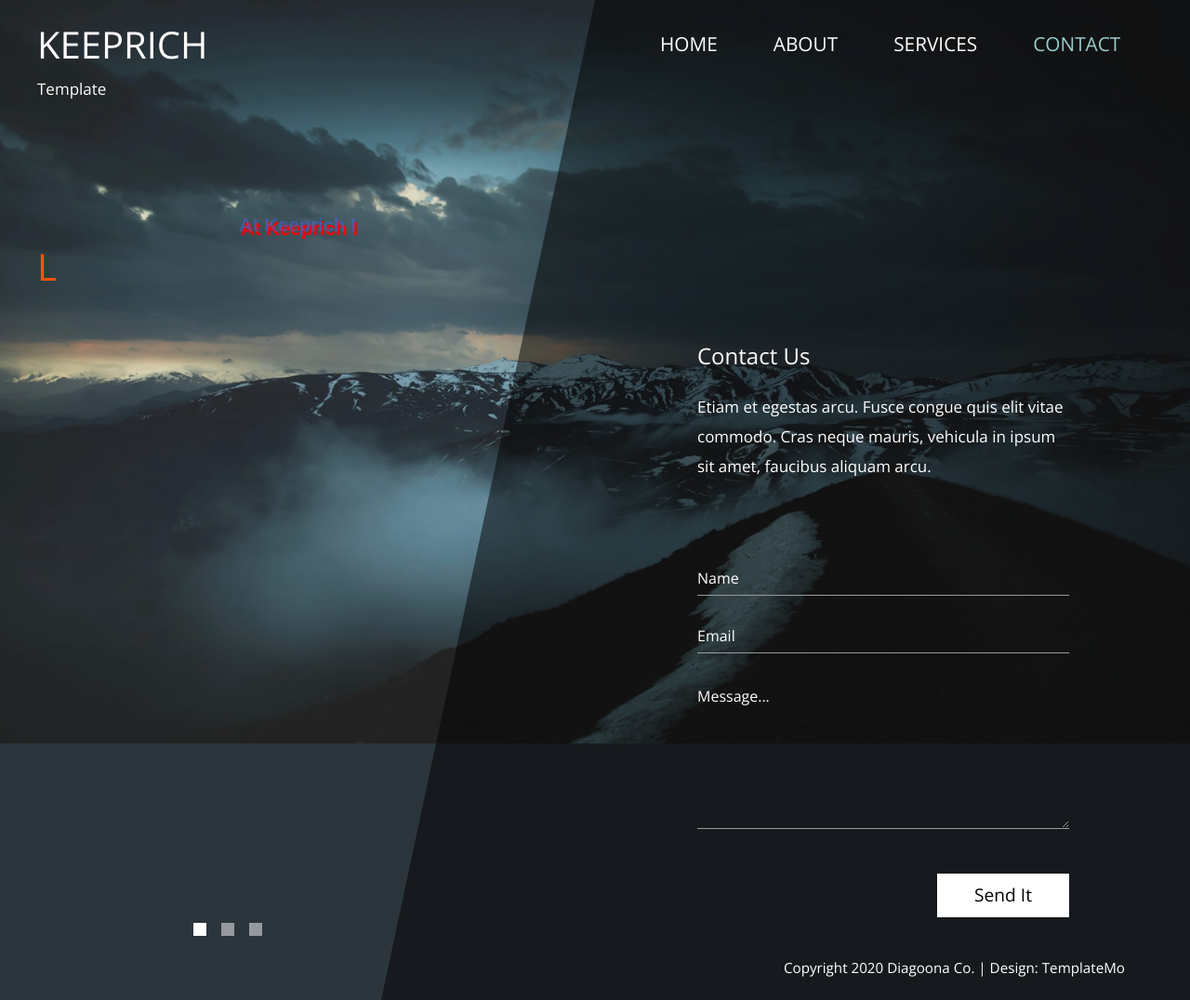
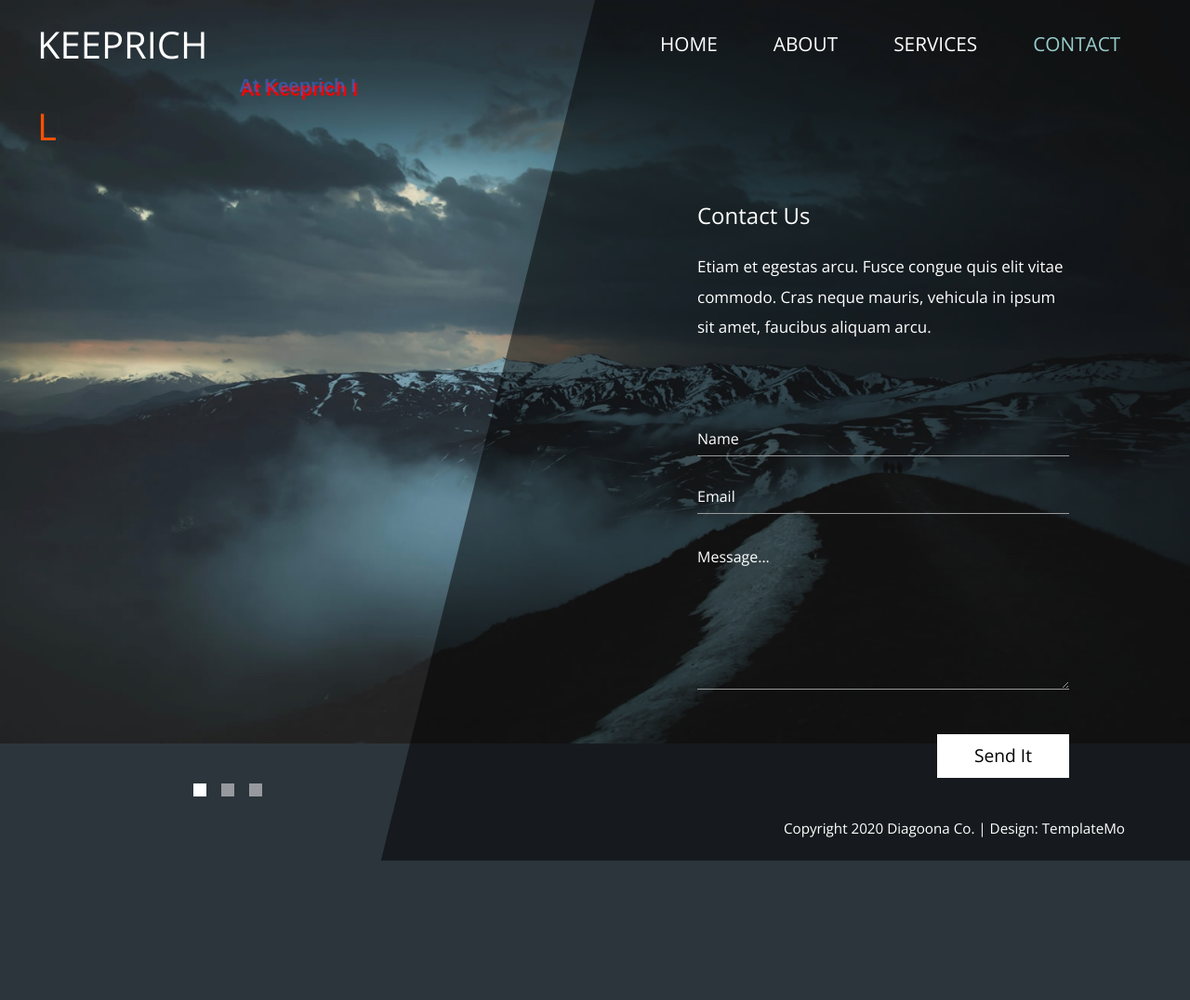
Before and after one commit to keeprich/html-and-friends-portfolio, a plain HTML site: page contact.html in a window 1280 px wide. Shown: the whole page at 93% size. After the commit the page ends 926 px from the top, so only its background shows below. Drawn offline with nearby package versions, Linux system fonts and the light colour scheme.

Commit message:
advancing

```diff
--- a/contact.html
+++ b/contact.html
@@ -27,9 +27,9 @@ https://templatemo.com/tm-550-diagoona
                         <!-- <i class="fas fa-umbrella-beach fa-3x mt-1 tm-logo"></i> -->
                         <div class="media-body">
                             <h1 class="tm-sitename text-uppercase">keeprich</h1>
-                            <p class="tm-slogon"> Template</p>
+                            <!-- <p class="tm-slogon"> Template</p> -->
 
-                            <br><br><br><br>
+
 
                             <div>
                                 <h3 class="typeHead">At Keeprich I</h3>
```
